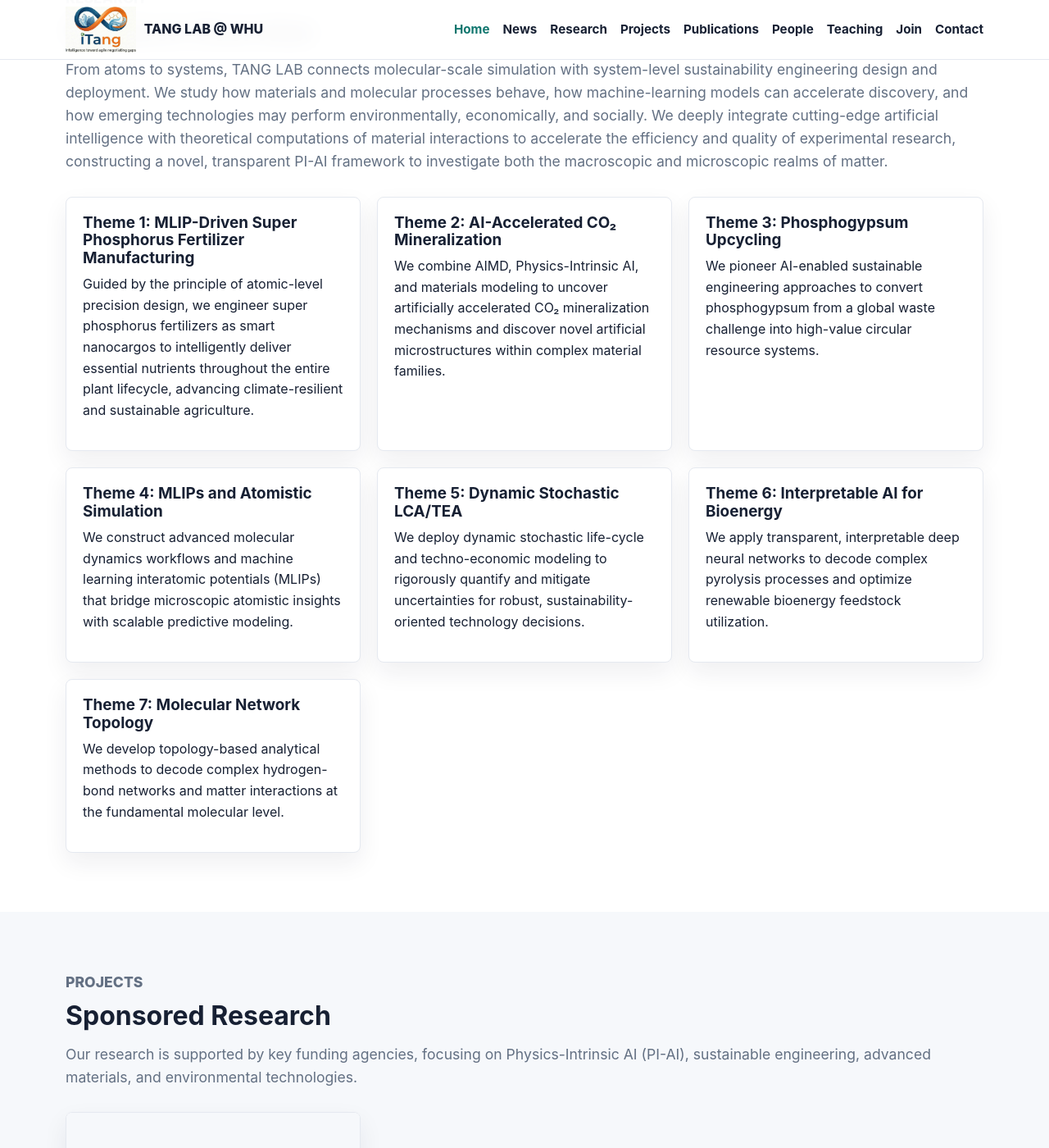
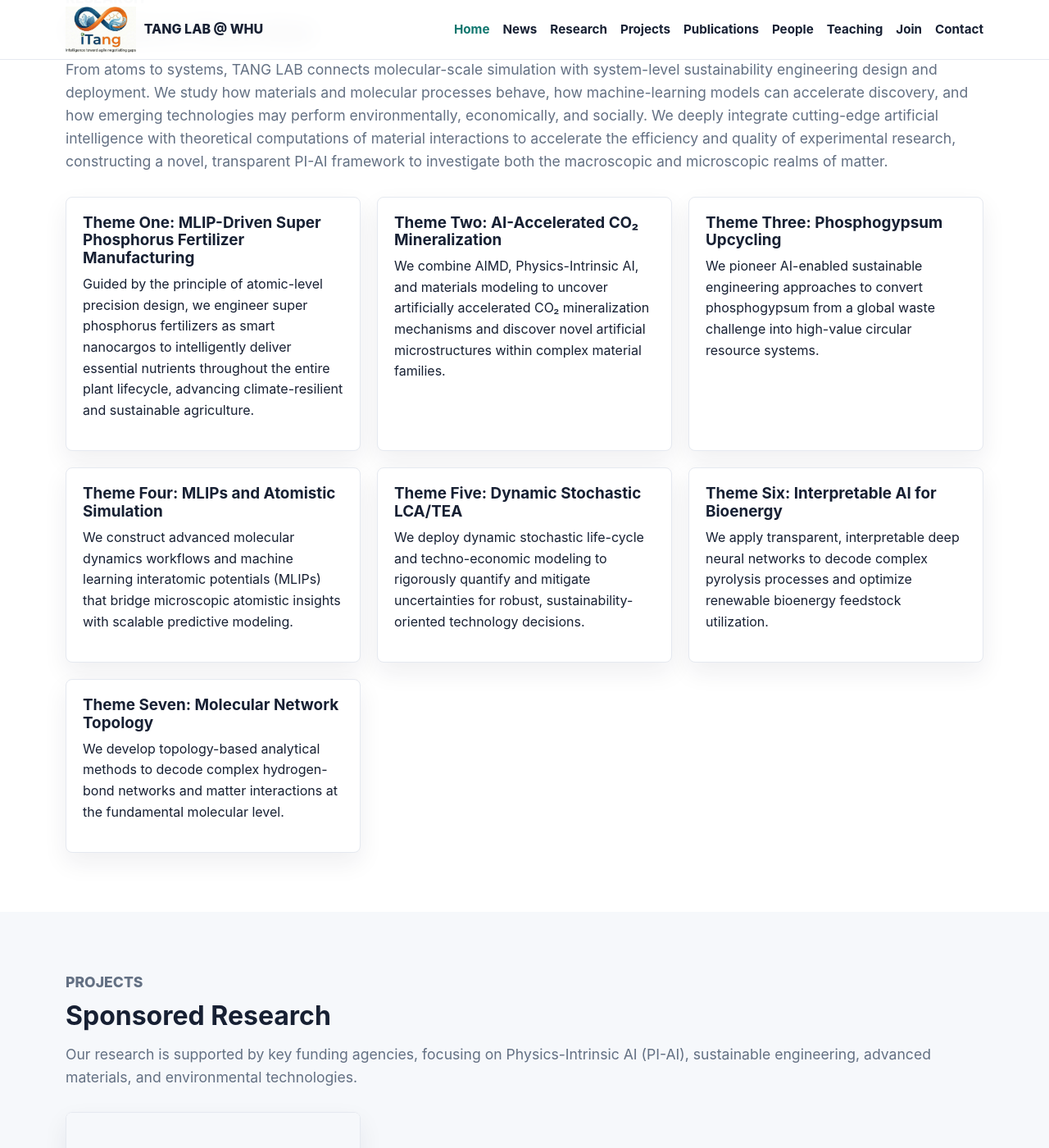
Before and after one commit to TANG-LAB-WHU/tanglab.github.io, a Jekyll site: the page built from index.html, in a window 1280 px wide and 1400 px high, scrolled down 1036 px. Shown: the whole window at 82% size. Built offline with Jekyll 4.4.1, drawn with Linux system fonts in a browser that asks for light colours.

Commit message:
Update home research card titles to use spelled-out numbers

```diff
--- a/_data/site.yml
+++ b/_data/site.yml
@@ -37,17 +37,17 @@ research_keywords:
   - "Interpretable DNN"
   - "Sustainable Materials"
 home_research_cards:
-  - title: "Theme 1: MLIP-Driven Super Phosphorus Fertilizer Manufacturing"
+  - title: "Theme One: MLIP-Driven Super Phosphorus Fertilizer Manufacturing"
     description: "Guided by the principle of atomic-level precision design, we engineer super phosphorus fertilizers as smart nanocargos to intelligently deliver essential nutrients throughout the entire plant lifecycle, advancing climate-resilient and sustainable agriculture."
-  - title: "Theme 2: AI-Accelerated CO₂ Mineralization"
+  - title: "Theme Two: AI-Accelerated CO₂ Mineralization"
     description: "We combine AIMD, Physics-Intrinsic AI, and materials modeling to uncover artificially accelerated CO₂ mineralization mechanisms and discover novel artificial microstructures within complex material families."
-  - title: "Theme 3: Phosphogypsum Upcycling"
+  - title: "Theme Three: Phosphogypsum Upcycling"
     description: "We pioneer AI-enabled sustainable engineering approaches to convert phosphogypsum from a global waste challenge into high-value circular resource systems."
-  - title: "Theme 4: MLIPs and Atomistic Simulation"
+  - title: "Theme Four: MLIPs and Atomistic Simulation"
     description: "We construct advanced molecular dynamics workflows and machine learning interatomic potentials (MLIPs) that bridge microscopic atomistic insights with scalable predictive modeling."
-  - title: "Theme 5: Dynamic Stochastic LCA/TEA"
+  - title: "Theme Five: Dynamic Stochastic LCA/TEA"
     description: "We deploy dynamic stochastic life-cycle and techno-economic modeling to rigorously quantify and mitigate uncertainties for robust, sustainability-oriented technology decisions."
-  - title: "Theme 6: Interpretable AI for Bioenergy"
+  - title: "Theme Six: Interpretable AI for Bioenergy"
     description: "We apply transparent, interpretable deep neural networks to decode complex pyrolysis processes and optimize renewable bioenergy feedstock utilization."
-  - title: "Theme 7: Molecular Network Topology"
+  - title: "Theme Seven: Molecular Network Topology"
     description: "We develop topology-based analytical methods to decode complex hydrogen-bond networks and matter interactions at the fundamental molecular level."
```
